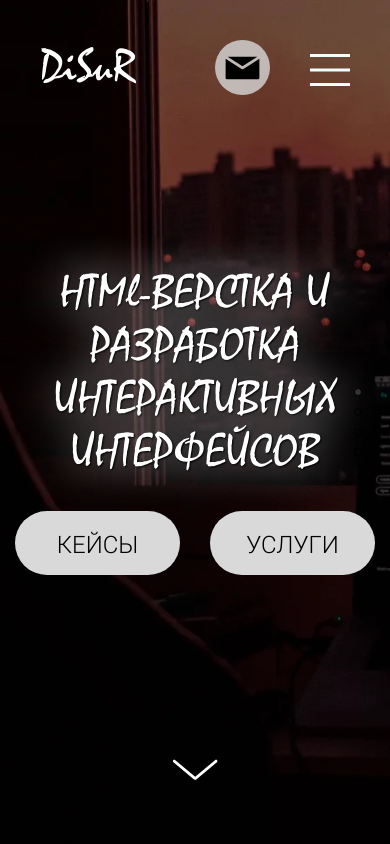
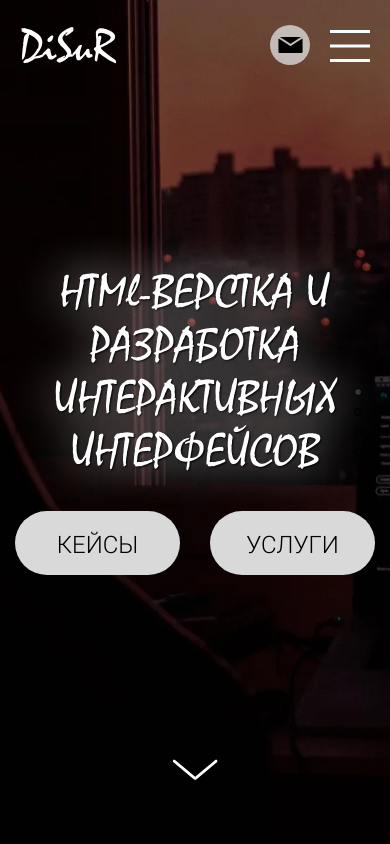
Before and after one commit to DisurIE/Disur, a plain HTML site: page index.html in a window 390 px wide. Drawn offline with nearby package versions, Linux system fonts and the light colour scheme.

Commit message:
website optimization

```diff
--- a/css/style.css
+++ b/css/style.css
@@ -260,8 +260,29 @@ table {
 }
 
 @media (max-width: 491.98px) {
+  .header {
+    padding: 20px;
+  }
   .header__logo {
     padding-top: 5px;
+  }
+  .header__callback {
+    width: 40px;
+    height: 40px;
+    margin-right: 20px;
+    margin-top: 5px;
+  }
+  .header__callback a {
+    margin: auto;
+    height: 30px;
+  }
+  .header__callback a img {
+    margin-top: 5px;
+    width: 25px;
+    height: 20px;
+  }
+  .header .menu-icon {
+    margin-top: 10px;
   }
 }
 
@@ -349,7 +370,7 @@ table {
   margin-bottom: 30px;
 }
 
-.menu__social {
+.menu__social img {
   width: 40px;
   height: 40px;
 }
@@ -757,7 +778,7 @@ table {
 
 @media (max-width: 492px) {
   .about__title {
-    margin-top: 140px;
+    margin-top: 80px;
   }
   .about__body {
     margin-top: 42px;
@@ -1114,6 +1135,7 @@ input:-webkit-autofill:focus {
 
 @media (max-width: 492px) {
   .contacts__title {
+    margin-top: 80px;
     margin-bottom: 30px;
   }
   .contacts__input {
--- a/index.html
+++ b/index.html
@@ -184,7 +184,7 @@ quis, sem. Nulla consequat massa quis enim.
                             <span class="check__box"></span>
                             Соглашаюсь с условиями <a href="#!">пользовательского соглашения</a>
                         </label>
-                        <input class="contacts__button" type="submit" name="submit">
+                        <input class="contacts__button" value="отправить" type="submit" name="submit">
                     </form>
                 </div>
             </div>
--- a/js/app.js
+++ b/js/app.js
@@ -30,6 +30,13 @@
             if(index == 4){
                 document.querySelector('.bottom').classList.add('hide');
             }
+            if (index == 2 || index == 3 || index == 4){
+                if(window.screen.width < 493){
+                    var par = document.querySelector('.header__logo');
+                    par.innerHTML = ' ';
+                    document.querySelector('.header__callback').classList.add('hide');
+                }
+            }
 		}
         });
     });
```
